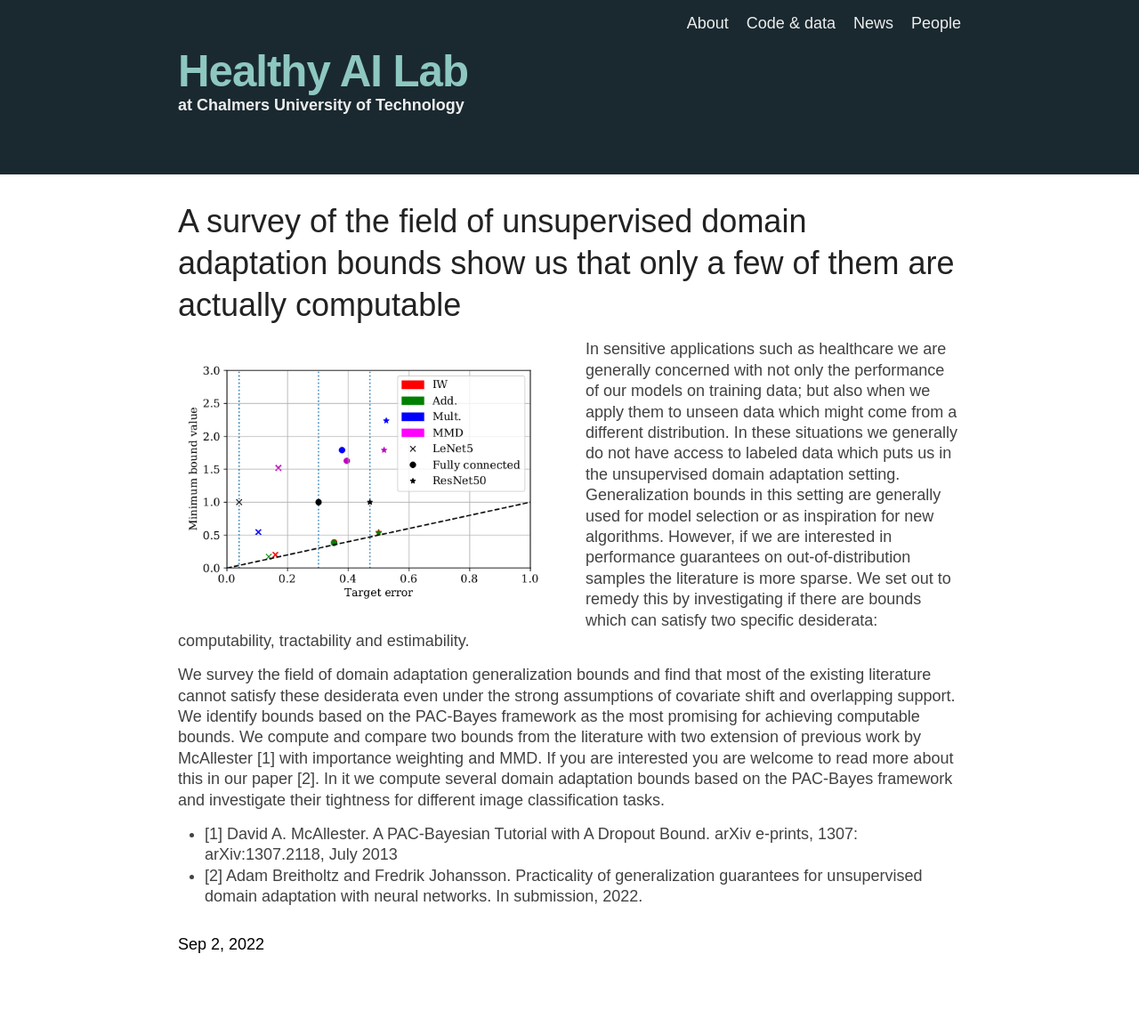
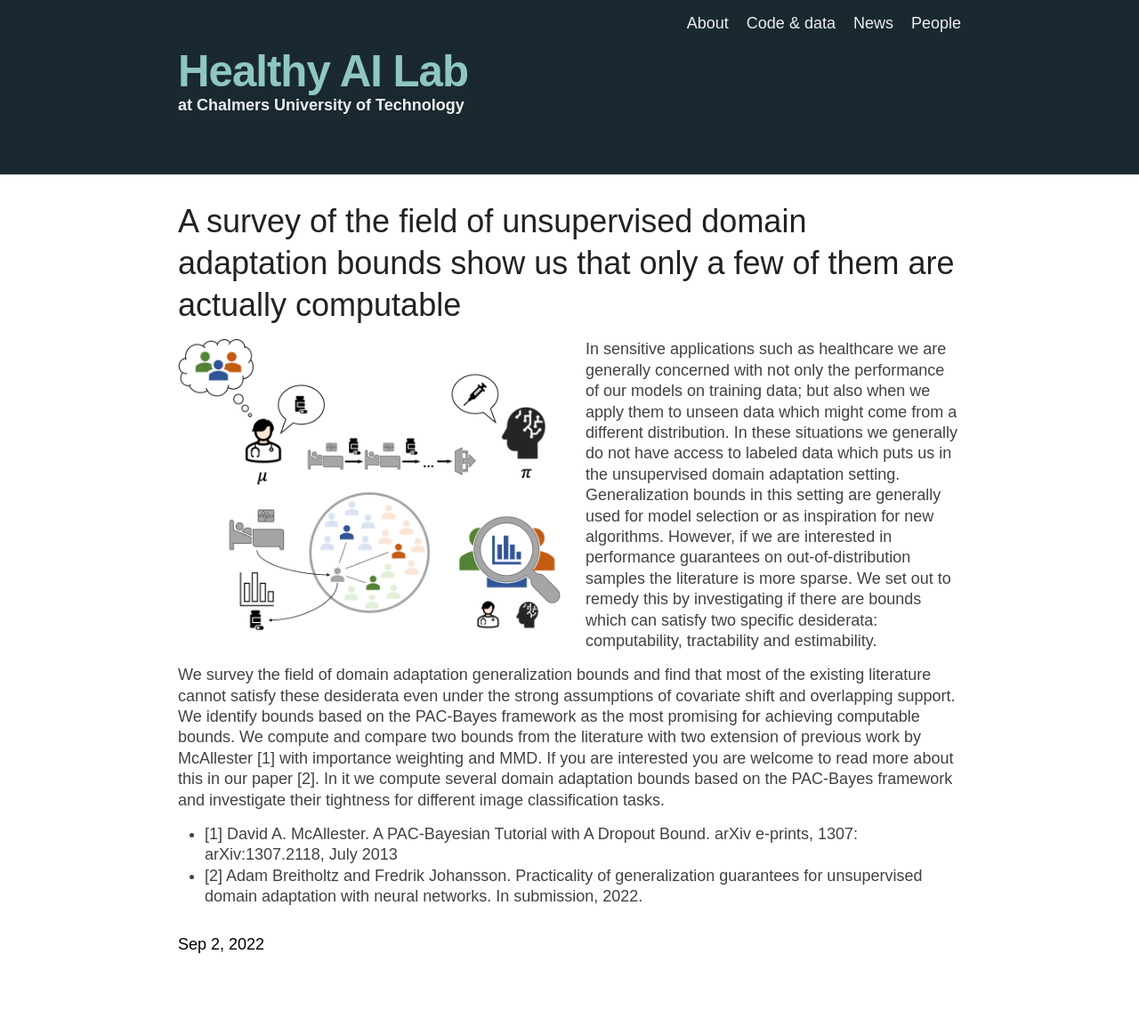
Before and after one commit to Healthy-AI/healthy-ai.github.io, a Jekyll site: the page built from _posts/2022-09-02-practicalDA.markdown, in a window 1280 px wide. Shown: the whole page at 89% size. Built offline with Jekyll 4.4.1, drawn with Linux system fonts in a browser that asks for light colours; our own code applies the rules of GitHub Pages for plain Markdown files.

Commit message:
Update 2022-09-02-practicalDA.markdown

```diff
--- a/_posts/2022-09-02-practicalDA.markdown
+++ b/_posts/2022-09-02-practicalDA.markdown
@@ -4,7 +4,7 @@ author:  "Adam Breitholtz, Fredrik Johansson"
 title: "Practicality of generalization guarantees for unsupervised domain adaptation with neural networks"
 date:   2022-09-02 13:00:00 +0100
 venue: In submission
-image: assets/posts/boundimg.png
+image: assets/posts/cbope.png
 paper: https://openreview.net/forum?id=vUuHPRrWs2
 categories: blog
 abstract: >-
@@ -13,7 +13,7 @@ Understanding generalization is crucial to confidently engineer and deploy machi
 
 ## A survey of the field of unsupervised domain adaptation bounds show us that only a few of them are actually computable
 
-![Minimum bound values achieved](/assets/posts/boundimg.png){:class="post-general-image"}
+![Minimum bound values achieved](/assets/posts/cbope.png){:class="post-general-image"}
 
 In sensitive applications such as healthcare we are generally concerned with not only the performance of our models on training data; but also when we apply them to unseen data which might come from a different distribution. In these situations we generally do not have access to labeled data which puts us in the unsupervised domain adaptation setting. Generalization bounds in this setting are generally used for model selection or as inspiration for new algorithms. However, if we are interested in performance guarantees on out-of-distribution samples the literature is more sparse. We set out to remedy this by investigating if there are bounds which can satisfy two specific desiderata: computability, tractability and estimability.
 
```
